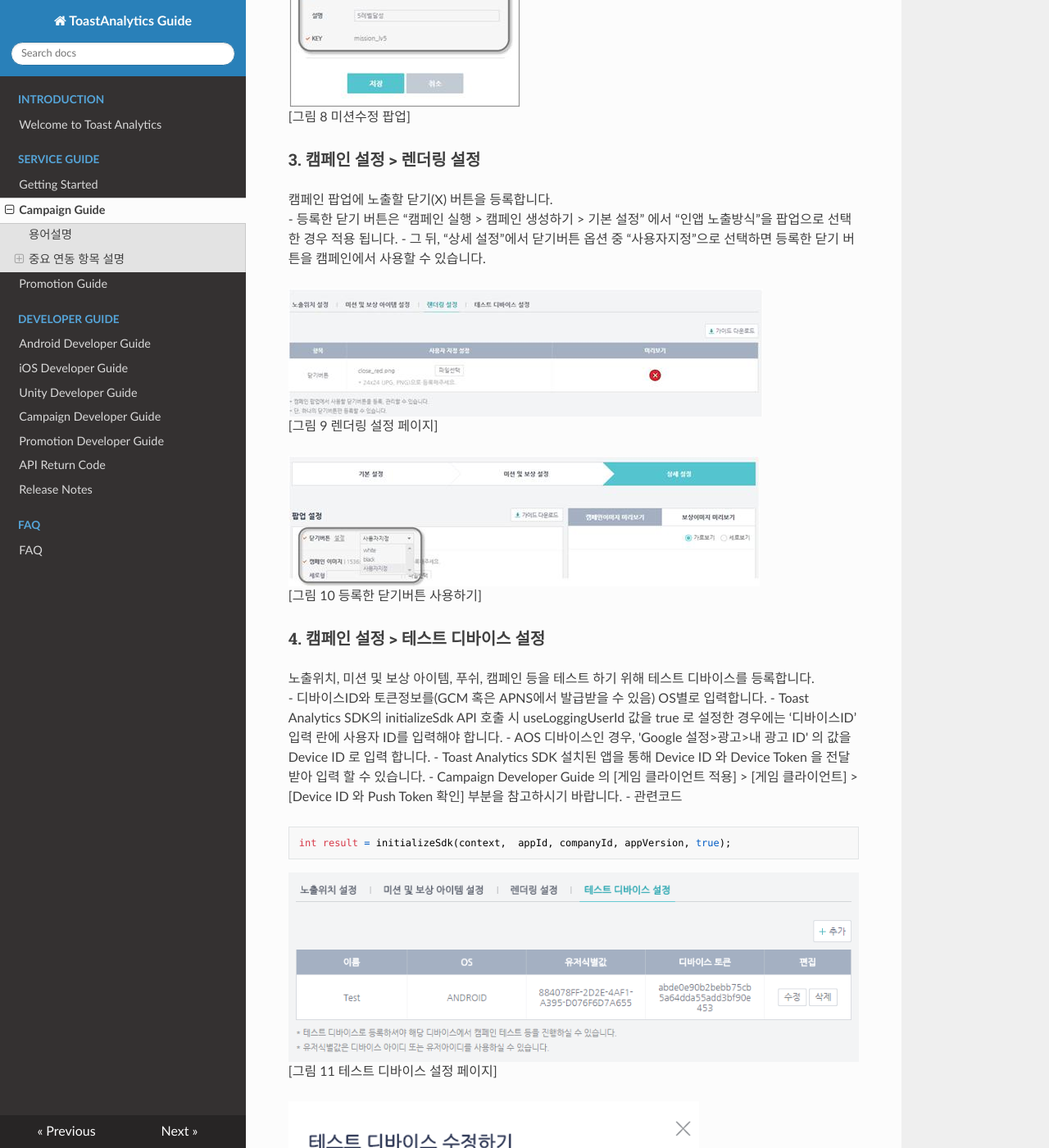
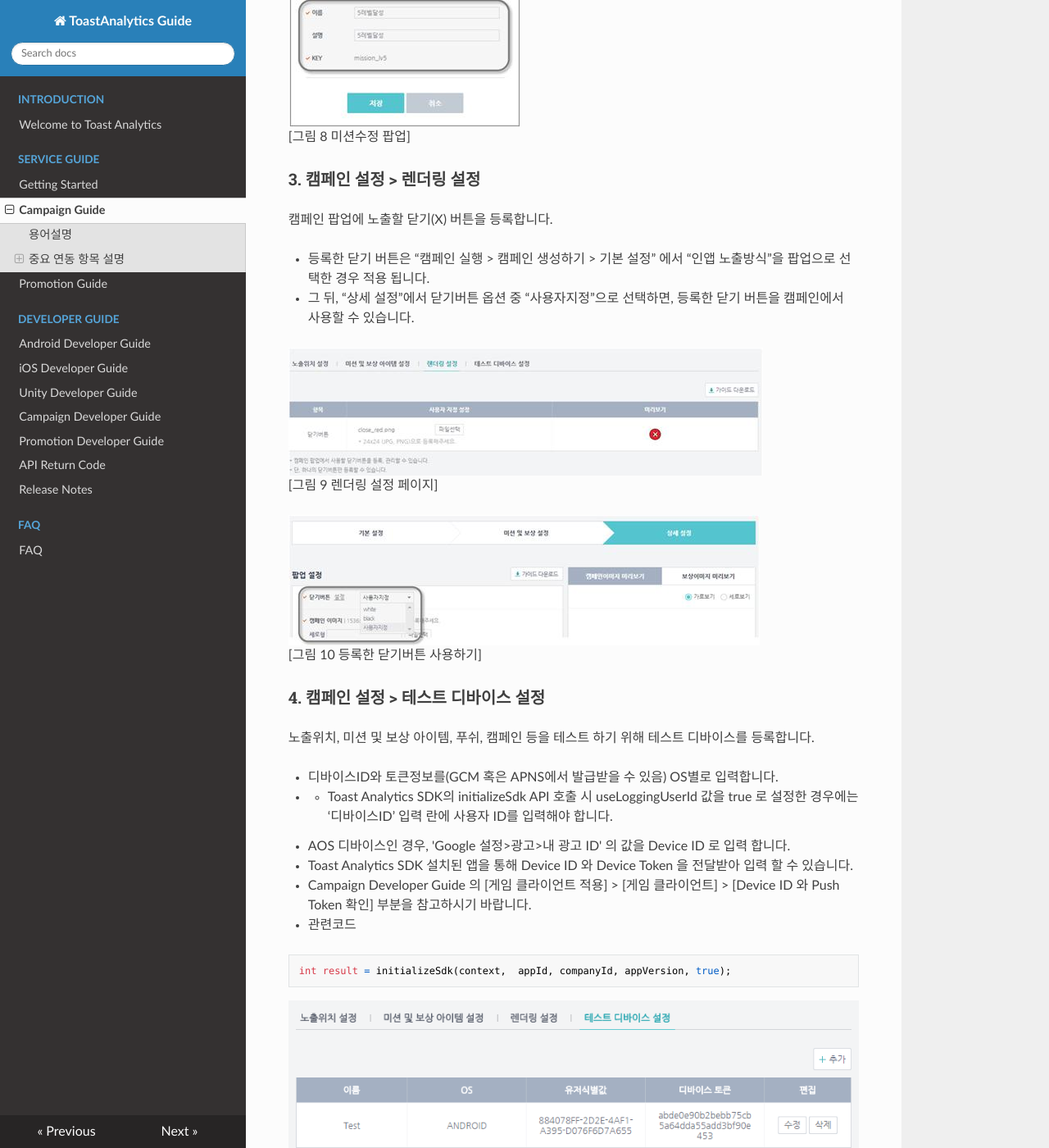
Before and after one commit to ToastAnalytics/ToastAnalytics, an MkDocs documentation site: the page built from docs/Developer/2. Campaign Guide.md, in a window 1280 px wide and 1400 px high, scrolled down 5091 px. Shown: the whole window at 82% size. Built offline with MkDocs 1.6.1, drawn with Linux system fonts in a browser that asks for light colours; nearby versions of some CDN libraries; old or Windows-style settings are respelled for this version of MkDocs; some of the changed text lies outside the part shown.

```diff
--- a/docs/Developer/2. Campaign Guide.md
+++ b/docs/Developer/2. Campaign Guide.md
@@ -138,8 +138,9 @@ Toast Analytics SDK를 통해 Device ID와 Device Token을 획득한 후, 테스
 
 ###3. 캠페인 설정 > 렌더링 설정
 캠페인 팝업에 노출할 닫기(X) 버튼을 등록합니다.
+
 - 등록한 닫기 버튼은 “캠페인 실행 > 캠페인 생성하기 > 기본 설정” 에서 “인앱 노출방식”을 팝업으로 선택한 경우 적용 됩니다.
-- 그 뒤, “상세 설정”에서 닫기버튼 옵션 중 “사용자지정”으로 선택하면 등록한 닫기 버튼을 캠페인에서 사용할 수 있습니다.
+- 그 뒤, “상세 설정”에서 닫기버튼 옵션 중 “사용자지정”으로 선택하면, 등록한 닫기 버튼을 캠페인에서 사용할 수 있습니다.
 
 ![그림 9 렌더링 설정 페이지](https://raw.githubusercontent.com/ToastAnalytics/ToastAnalytics/master/docs/Developer/images/image011.jpg)
 [그림 9 렌더링 설정 페이지]
@@ -149,8 +150,9 @@ Toast Analytics SDK를 통해 Device ID와 Device Token을 획득한 후, 테스
 
 ###4. 캠페인 설정 > 테스트 디바이스 설정
 노출위치, 미션 및 보상 아이템, 푸쉬, 캠페인 등을 테스트 하기 위해 테스트 디바이스를 등록합니다.
+
 - 디바이스ID와 토큰정보를(GCM 혹은 APNS에서 발급받을 수 있음) OS별로 입력합니다.
-- Toast Analytics SDK의 initializeSdk API 호출 시 useLoggingUserId 값을 true 로 설정한 경우에는 ‘디바이스ID’ 입력 란에 사용자 ID를 입력해야 합니다.
+- - Toast Analytics SDK의 initializeSdk API 호출 시 useLoggingUserId 값을 true 로 설정한 경우에는 ‘디바이스ID’ 입력 란에 사용자 ID를 입력해야 합니다.
 - AOS 디바이스인 경우, 'Google 설정>광고>내 광고 ID' 의 값을 Device ID 로 입력 합니다.
 - Toast Analytics SDK 설치된 앱을 통해 Device ID 와 Device Token 을 전달받아 입력 할 수 있습니다.
 - Campaign Developer Guide 의 [게임 클라이언트 적용] > [게임 클라이언트] > [Device ID 와 Push Token 확인] 부분을 참고하시기 바랍니다.
@@ -248,6 +250,7 @@ API KEY 발급을 위해 [Public API access] 섹션에서 [Create new Key] 버
 ##캠페인 템플릿 생성
 
 자주 실행되거나 특정한 목표가 있는 캠페인에 대해 캠페인 템플릿을 제공합니다.
+
 - "초기이탈방지, 이탈방지, 복귀유도, 첫구매유도, 재구매유도"의 5가지 유형
 - 시스템에서 제공되는 기본 템플릿에 대해서는 사용자가 삭제 불가
 - 캠페인 템플릿으로 관리되는 항목 : 대상자 그룹, 플랫폼, 국가, 노출방식,푸쉬사용,미션 및 보상 여부
@@ -256,7 +259,9 @@ API KEY 발급을 위해 [Public API access] 섹션에서 [Create new Key] 버
 [그림 23 템플릿 리스트]
 
 ** 사용자가 실행했던 캠페인을 템플릿으로 저장하는 방법**
-: 캠페인 생성 3단계(=상세설정)에서 템플릿으로 저장할 수 있습니다. 생성된 템플릿은 “템플릿으로 캠페인 생성하기” 목록에 표시되며, 사용자가 삭제할 수 있습니다.
+
+- 캠페인 생성 3단계(=상세설정)에서 템플릿으로 저장할 수 있습니다.
+- 생성된 템플릿은 “템플릿으로 캠페인 생성하기” 목록에 표시되며, 사용자가 삭제할 수 있습니다.
 
 ![그림 24 템플릿 생성하기](https://raw.githubusercontent.com/ToastAnalytics/ToastAnalytics/master/docs/Developer/images/image24.png)
 [그림 24 템플릿 생성하기]
@@ -268,8 +273,8 @@ API KEY 발급을 위해 [Public API access] 섹션에서 [Create new Key] 버
 ![그림 25 템플릿으로 캠페인 생성하기](https://raw.githubusercontent.com/ToastAnalytics/ToastAnalytics/master/docs/Developer/images/image25.png)
 [그림 25 템플릿으로 캠페인 생성하기]
 
-캠페인 생성 화면에서 템플릿으로 관리되는 대상선택, 플랫폼, 진행 국가, 인앱 노출방식, 푸쉬 사용여부, 미션 및 보상 여부 항목이 설정되어 있습니다.
-그 외 일정 및 미션 및 보상 설정, 상세 설정 정보는 해당 캠페인 내용에 맞게 입력한 후 캠페인을 등록 합니다.
+- 캠페인 생성 화면에서 템플릿으로 관리되는 대상선택, 플랫폼, 진행 국가, 인앱 노출방식, 푸쉬 사용여부, 미션 및 보상 여부 항목이 설정되어 있습니다.
+- 그 외 일정 및 미션 및 보상 설정, 상세 설정 정보는 해당 캠페인 내용에 맞게 입력한 후 캠페인을 등록 합니다.
 
 ![그림 26 템플릿 생성시 설정되는 항목](https://raw.githubusercontent.com/ToastAnalytics/ToastAnalytics/master/docs/Developer/images/image26.png)
 [그림 26 템플릿 생성시 설정되는 항목]
@@ -291,6 +296,7 @@ API KEY 발급을 위해 [Public API access] 섹션에서 [Create new Key] 버
 
 ###2. 생성 2단계 : 미션 및 보상설정
 캠페인 생성 1단계에서 미션 및 보상을 "있음"으로 선택했을 경우,  미션과 보상에 대한 달성값, 보상종류, 지급될 보상값을 입력합니다.
+
 - 미션정보 : 앱설정>캠페인 설정 > 미션 및 보상 아이템 설정 > 미션설정에서 등록한 미션을 선택합니다.
 - 미션의 달성값은 숫자로 입력합니다.
 - 보상정보 : 앱설정>캠페인 설정>미션 및 보상 아이템 설정 > 보상아이템 설정에서 등록한 보상을 선택합니다.
@@ -303,6 +309,7 @@ API KEY 발급을 위해 [Public API access] 섹션에서 [Create new Key] 버
 
 ###3. 생성 3단계 : 상세설정
 기본설정에서 선택한 “인앱 노출방식”과 “푸쉬 사용 여부”, “미션 및 보상”에 따라 상세 설정을 합니다.
+
 - “인앱 노출방식”을 팝업으로 선택한 경우 “팝업 설정”을 진행 합니다.
 -- 닫기버튼 : white/black/사용자 지정 중 선택합니다. 사용자 지정은 '앱설정>캠페인설정>랜더링 설정' 에서 파일을 등록했을 경우에만 선택이 가능합니다.
 -- 캠페인 이미지 : '앱설정 > 앱 기본 정보' 에서 선택한 '화면방향' 에 따라 이미지를 등록합니다. 등록한 이미지는 미리보기에서 확인 할 수 있습니다.
```
Also changed, not shown: other parts of docs/Developer/2. Campaign Guide.md (+6 -6 lines).
